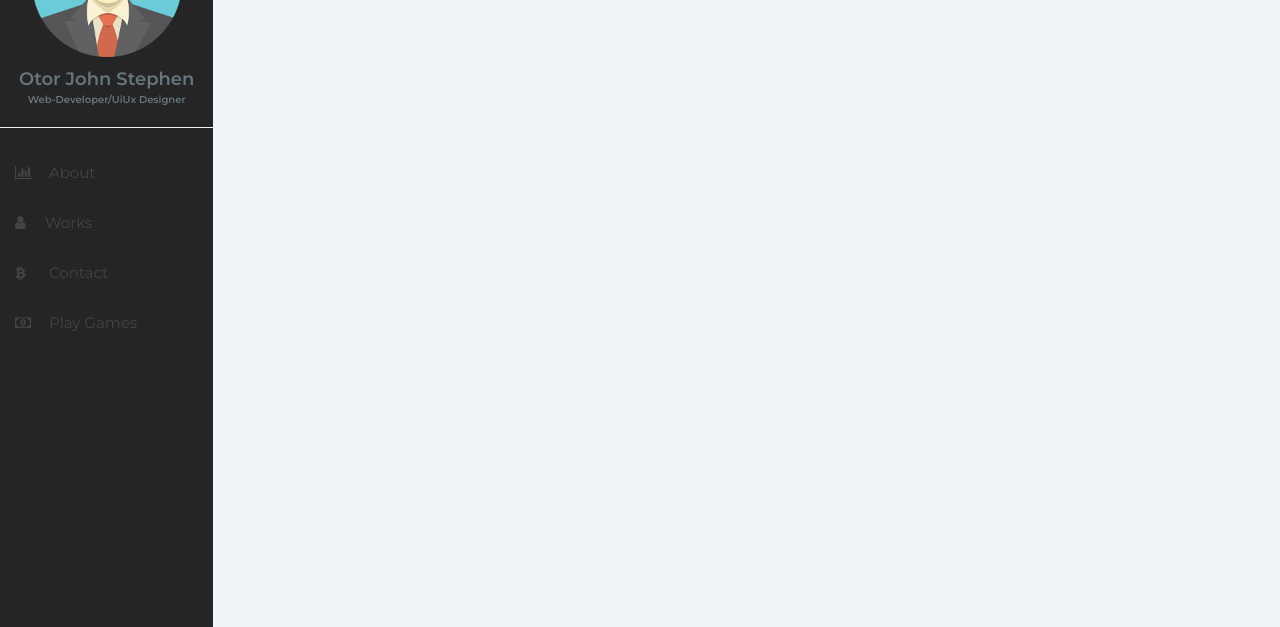
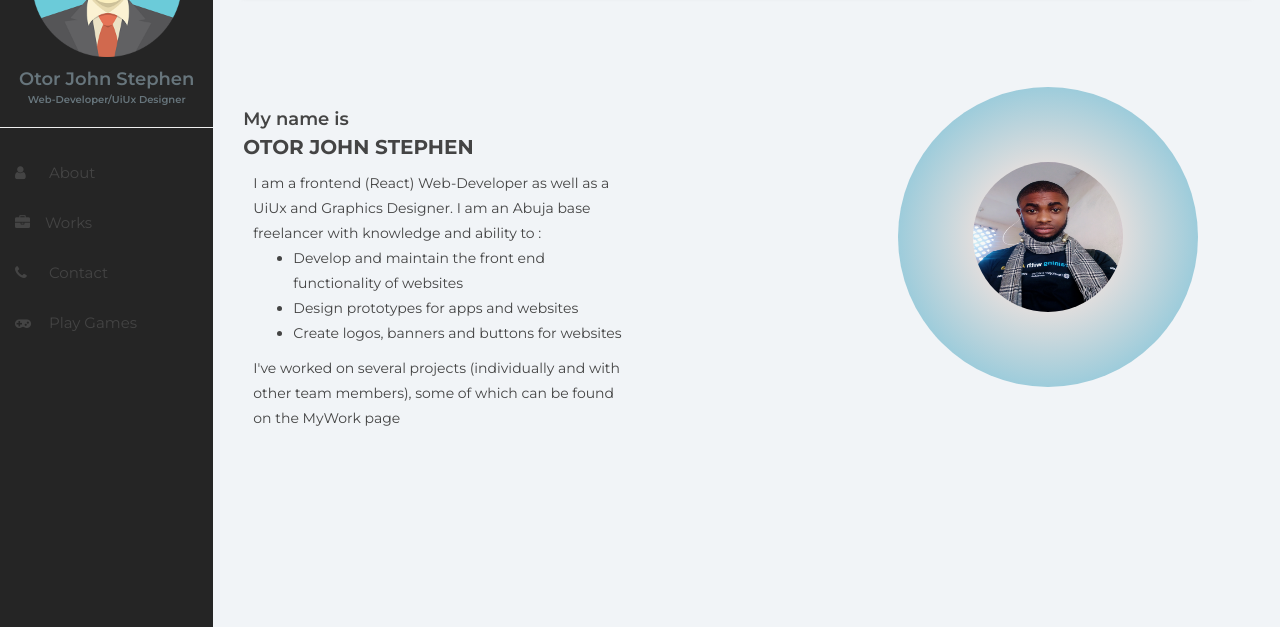
Before and after one commit to Ogenyi25/myportfoliopage, a plain HTML site: page index.html in a window 1280 px wide. Shown: the part 173-800 px from the top of the page. Drawn offline with Linux system fonts and the light colour scheme.

Commit message:
added an about me page with necessary stylings

```diff
--- a/css/styles.css
+++ b/css/styles.css
@@ -173,3 +173,46 @@ body {
 .fa-home {
   margin-top: 14px;
 }
+
+.about-words {
+  margin-top: 100px;
+}
+.name {
+  font-size: 18px;
+  font-weight: 600;
+}
+.strong {
+  font-size: 20px;
+}
+.discription {
+  width: 70%;
+  line-height: 25px;
+  padding: 10px;
+}
+.list {
+
+}
+
+.about-img {
+}
+.image {
+  background-image: radial-gradient(
+  circle closest-side,
+  rgb(233, 225, 225),
+  rgb(223, 221, 221),
+  #9dccdb
+  );
+  height: 300px;
+  width: 300px;
+  background-color: #328da8;
+  border-radius: 100%;
+  margin-top: 80px;
+  margin-left: 50px;
+  }
+.myimg {
+  width: 150px;
+  height: 150px;
+  margin-top: 75px;
+  margin-left: 75px;
+  border-radius: 100%;
+}
--- a/index.html
+++ b/index.html
@@ -26,7 +26,7 @@
                 <a class="navbar-brand" href="#"><span></span><strong>My Portfolio</strong></a>
 
             </div>
-        </div><!-- /.container-fluid -->
+        </div>
     </nav>
 
     <div class="sidebar col-sm-3 col-lg-2" id="sidebar-collapse">
@@ -41,12 +41,14 @@
         </div>
         <hr class="divider-line">
 		<ul class="nav menu">
-			<li><a class="links active" href="index.html"><em class="fa fa-bar-chart">&nbsp;</em> About</a></li>
-			<li><a class="links" href="profile.html"><em class="fa fa-user">&nbsp;</em>Works</a></li>
-			<li><a class="links" href="deposit.html"><em class="fa fa-btc">&nbsp;</em> Contact</a></li>
-			<li><a class="links" href="withdrawal.html"><em class="fa fa-money">&nbsp;</em> Play Games</a></li>
+			<li><a class="links active" href="index.html"><em class="fa fa-user">&nbsp;</em> About</a></li>
+			<li><a class="links" href="profile.html"><em class="fa fa-briefcase">&nbsp;</em>Works</a></li>
+			<li><a class="links" href="deposit.html"><em class="fa fa-phone">&nbsp;</em> Contact</a></li>
+			<li><a class="links" href="withdrawal.html"><em class="fa fa-gamepad">&nbsp;</em> Play Games</a></li>
 		</ul>
     </div>
+
+    <!-- Contents of the About page -->
 
     <div class="col-sm-9 col-sm-offset-3 col-lg-10 col-lg-offset-2 main">
 		<div class="row header-title">
@@ -56,7 +58,28 @@
 			</div>
         </div>
 
+        <div class="row container-fluid">
+            <div class="about-words col-lg-7">
+                <div class="name">My name is <br> <strong class="strong">OTOR JOHN STEPHEN</strong></div>
+                <div class="discription">I am a frontend (React) Web-Developer as well as a UiUx and Graphics Designer.
+                    I am an Abuja base freelancer with knowledge and ability to :
 
+                    <ul class="lists">
+                        <li>Develop and maintain the front end functionality of websites</li>
+                        <li>Design prototypes for apps and websites</li>
+                        <li>Create logos, banners and buttons for websites</li>
+                    </ul>
+
+                    I've worked on several projects (individually and with other team members), some of which can be
+                    found on the MyWork page
+                </div>
+            </div>
+            <div class="about-img col-lg-5">
+                <div class="image">
+                    <img src="img/john.jpg" alt="img" class="myimg" />
+                  </div>
+            </div>
+        </div>
     </div>
 </body>
 
```
Also changed, not shown: img/background.jpg (deleted), img/bitcoin.webp (deleted), img/favicon.png (added), img/john.jpg (added), img/logo.svg (added), img/moneygram.jpg (deleted), img/phonebitcoin.webp (deleted), img/sitelogo.png (deleted), img/skrill.jpg (deleted), img/unnamed.png (deleted), img/westernunion.jpg (deleted).
